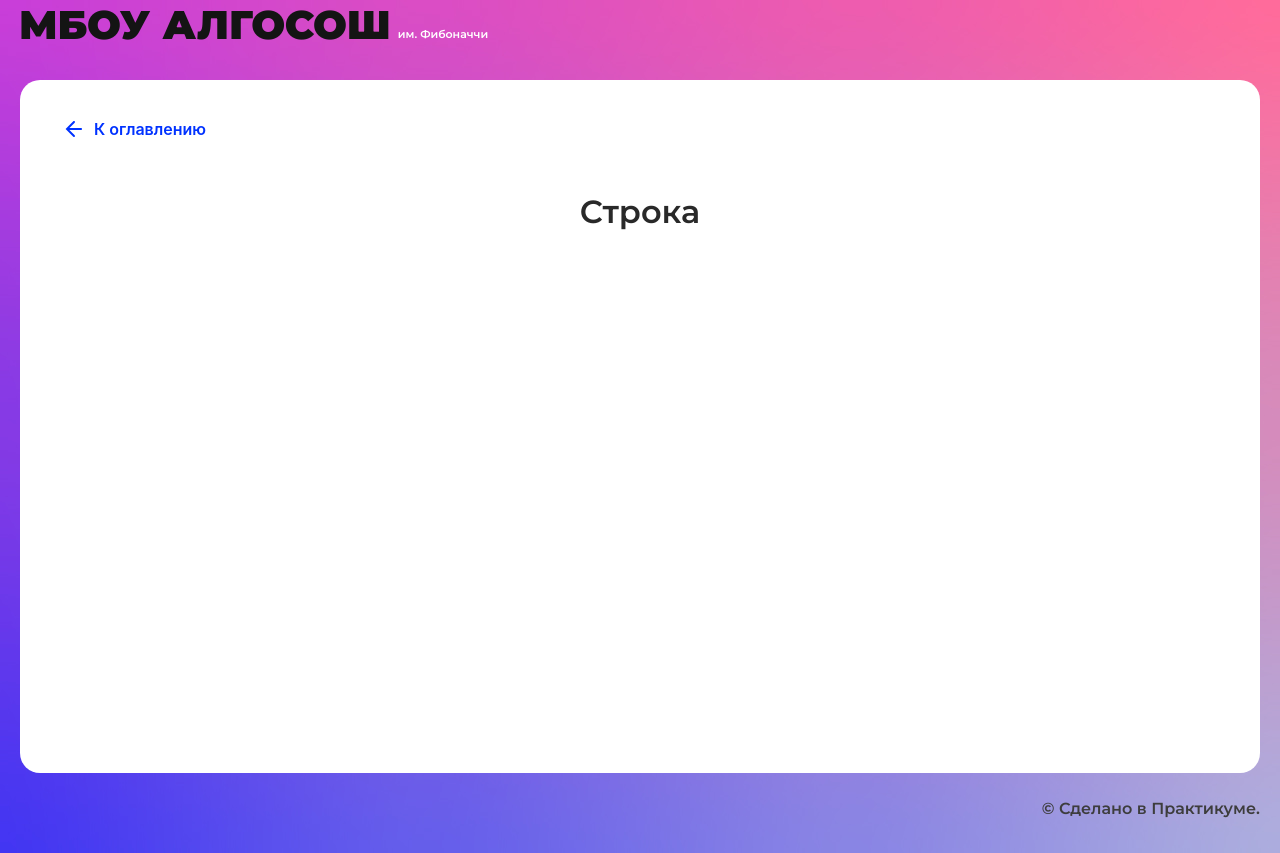
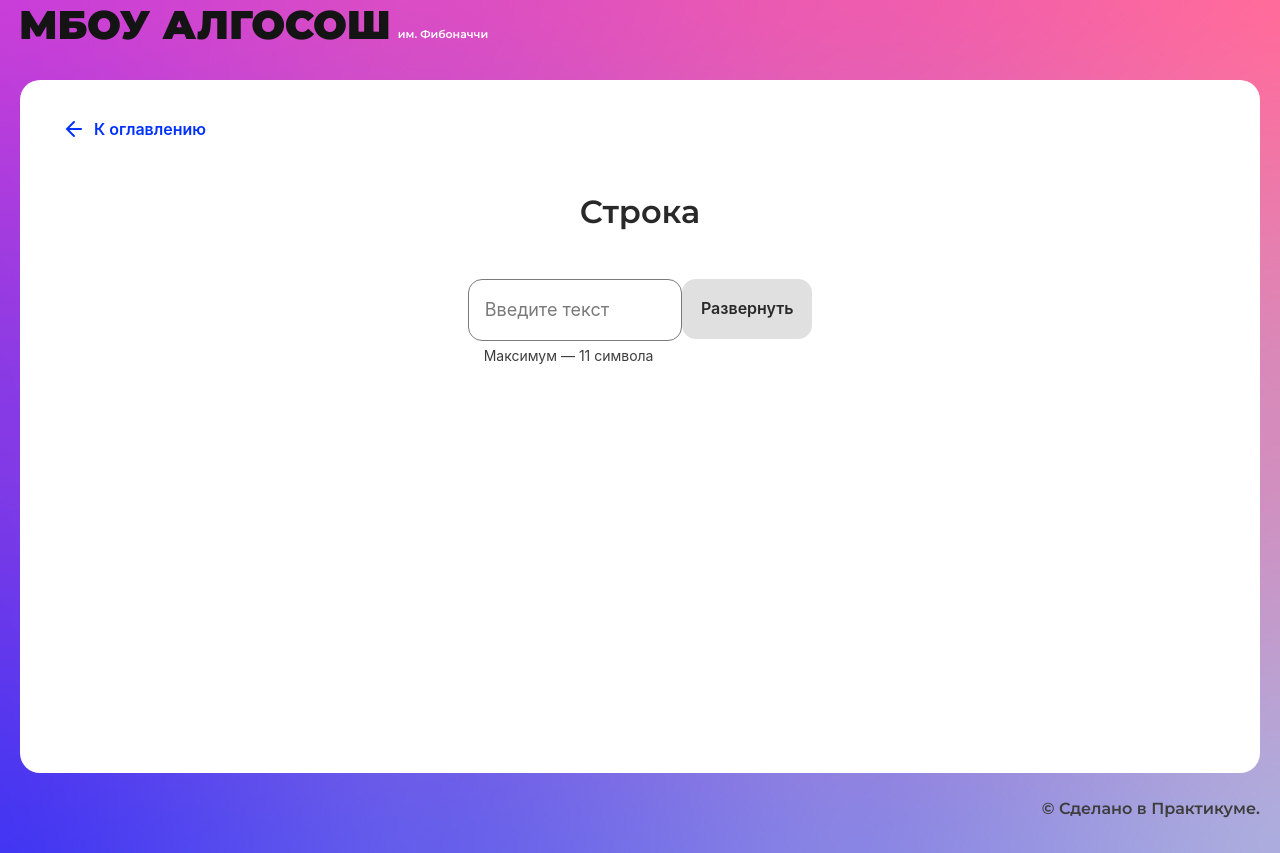
Before and after one commit to Artrudjob/Algososh, a React (Create React App) app: page /recursion in a window 1280 px wide. Built offline with nearby package versions, Linux system fonts and the light colour scheme.

Commit message:
feat: add reverse string

```diff
--- /dev/null
+++ b/src/components/string/string.module.css
@@ -0,0 +1,17 @@
+.string__box {
+    width: 29.5%;
+    margin: 48px auto 0 auto;
+    display: flex;
+    justify-content: space-between;
+}
+
+.string__inputBox {
+    width: 377px;
+}
+
+.string__flex {
+    margin-top: 120px;
+    display: flex;
+    justify-content: center;
+    gap: 0 16px;
+}
--- a/src/components/string/string.tsx
+++ b/src/components/string/string.tsx
@@ -1,10 +1,209 @@
 import React from "react";
-import { SolutionLayout } from "../ui/solution-layout/solution-layout";
+import styles from "./string.module.css";
+import {SolutionLayout} from "../ui/solution-layout/solution-layout";
+import {Input} from "../ui/input/input";
+import {Button} from "../ui/button/button";
+import {Circle} from "../ui/circle/circle";
+import {ElementStates} from "../../types/element-states";
+import {v4} from "uuid";
 
-export const StringComponent: React.FC = () => {
-  return (
-    <SolutionLayout title="Строка">
+export const StringComponent: React.FC = (): JSX.Element => {
 
-    </SolutionLayout>
-  );
-};
+    const [isValue, setValue] = React.useState<string>("");
+    const [loader, setLoader] = React.useState<boolean>(false);
+    const [disabled, setDisabled] = React.useState<boolean>(true);
+    const [isVisible, setVisible] = React.useState<boolean>(true);
+
+    const [elements, setElements] = React.useState<JSX.Element[]>([]);
+
+    // @ts-ignore
+    let resultChar: [{
+        letter: string;
+        state: ElementStates | undefined;
+    }] = [];
+
+    function handleChange(event: React.ChangeEvent<HTMLInputElement>): void {
+        setValue(event.target.value);
+        if (event.target.value.length === 0) {
+            setDisabled(true);
+            setVisible(true);
+        } else {
+            setDisabled(false);
+        }
+    }
+
+    function timeout(ms: number) {
+        return new Promise(resolve => setTimeout(resolve, ms));
+    }
+
+    function swap(arr: string[], firstIndex: number, secondIndex: number): void {
+        const temp = arr[firstIndex];
+        arr[firstIndex] = arr[secondIndex];
+        arr[secondIndex] = temp;
+    }
+
+    async function handleBtnClick(): Promise<void> {
+        setLoader(true);
+        setVisible(false);
+
+        const arr = isValue.toUpperCase().split('');
+
+        arr.forEach(item => {
+            resultChar.push({
+                letter: item,
+                state: ElementStates.Default
+            })
+        })
+
+        let circleElement = resultChar.map(item => {
+            return (
+                <Circle letter={item.letter} state={item.state} key={v4()}/>
+            )
+        })
+        setElements(circleElement);
+
+        let start = 0;
+        let end = arr.length - 1;
+
+        if (start === end) {
+            setElements([
+                <Circle letter={arr[0]} state={ElementStates.Modified} key={v4()}/>
+            ])
+        } else {
+            while (start <= end) {
+                resultChar[start].state = ElementStates.Changing;
+                resultChar[end].state = ElementStates.Changing;
+                circleElement = resultChar.map(item => {
+                    return (
+                        <Circle letter={item.letter} state={item.state} key={v4()}/>
+                    )
+                })
+                setElements(circleElement);
+
+                swap(arr, start, end);
+
+                await timeout(2000);
+
+                resultChar[start].state = ElementStates.Modified;
+                resultChar[start].letter = arr[start];
+                resultChar[end].state = ElementStates.Modified;
+                resultChar[end].letter = arr[end];
+                circleElement = resultChar.map(item => {
+                    return (
+                        <Circle letter={item.letter} state={item.state} key={v4()}/>
+                    )
+                })
+                setElements(circleElement);
+
+                start++;
+                end--;
+            }
+            setLoader(false);
+        }
+    }
+
+    return (
+        <SolutionLayout title="Строка">
+            <div className={styles.string__box}>
+                <div className={styles.string__inputBox}>
+                    <Input maxLength={11} isLimitText={true} value={isValue} onChange={handleChange}/>
+                </div>
+                <Button text={"Развернуть"} type={"button"} isLoader={loader} disabled={disabled} onClick={handleBtnClick}/>
+            </div>
+            {!isVisible &&
+                <div className={styles.string__flex}>
+                    {elements}
+                </div>
+            }
+        </SolutionLayout>
+    );
+}
+
+/*export const StringComponent: React.FC = (): JSX.Element => {
+
+    const [isValue, setValue] = React.useState<string>("");
+    const [loader, setLoader] = React.useState<boolean>(false);
+    const [isResult, setResult] = React.useState<string[]>([]);
+    const [circleColor, setCircleColor] = React.useState<ElementStates>(ElementStates.Default)
+    const [isVisible, setVisible] = React.useState<boolean>(false);
+
+    const disabled = (isValue.length < 1); //если количество символов меньше 1, вернуть true
+    const arrValue = isValue.split('').map(item => item.toUpperCase()); // значение input помещаем в массив, каждый элемент становится строчным
+
+    let allArr: string[][] = [];
+
+    function swap(arr: string[], firstIndex: number, secondIndex: number): void {
+        const temp = arr[firstIndex];
+        arr[firstIndex] = arr[secondIndex];
+        arr[secondIndex] = temp;
+    };
+
+    function selectionSort(arr: string[]): string[][] {
+        allArr.push([...arr]);
+
+        for (let i = 0; i < arr.length - 1; i++) {
+            for (let j = arr.length - 1; j > i; j--) {
+                if (arr[j] > arr[j - 1]) {
+                    swap(arr, j, j - 1);
+
+                    allArr.push([...arr]);
+                }
+            }
+        }
+        return allArr;
+    };
+
+    function printArray(arrays: string[][], index: 1): void {
+        const intervalId = setInterval(function () {
+            console.log(index, arrays.length - 1);
+            if (++index > arrays.length - 1) {
+                console.log('stop');
+                clearInterval(intervalId);
+                setLoader(false);
+            } else {
+                setVisible(true);
+                setResult(arrays[index]);
+            }
+        }, 2000)
+    };
+
+    const componentCircle = isResult.map((item): JSX.Element => {
+        console.log(isResult)
+        if (isResult.length === 1) {
+            setCircleColor(ElementStates.Modified)
+            return (
+                <Circle letter={item} state={circleColor} key={v4()}/>
+            )
+        } else {
+            return (
+                <Circle letter={item} state={circleColor} key={v4()}/>
+            )
+        }
+    });
+
+    function handleChange(event: React.ChangeEvent<HTMLInputElement>): void {
+        setValue(event.target.value);
+    };
+
+    function handleBtnClick(): void {
+        setLoader(true);
+        console.log(selectionSort(arrValue));
+        printArray(selectionSort(arrValue), 1);
+    };
+
+    return (
+        <SolutionLayout title="Строка">
+            <div className={styles.string__box}>
+                <div className={styles.string__inputBox}>
+                    <Input maxLength={11} isLimitText={(isValue.length === 11)} value={isValue} onChange={handleChange}/>
+                </div>
+                <Button text={"Развернуть"} type={"button"} isLoader={loader} disabled={disabled} onClick={handleBtnClick}/>
+            </div>
+            {isVisible &&
+                <div className={styles.string__flex}>
+                    {componentCircle}
+                </div>
+                }
+        </SolutionLayout>
+    );
+};*/
```
